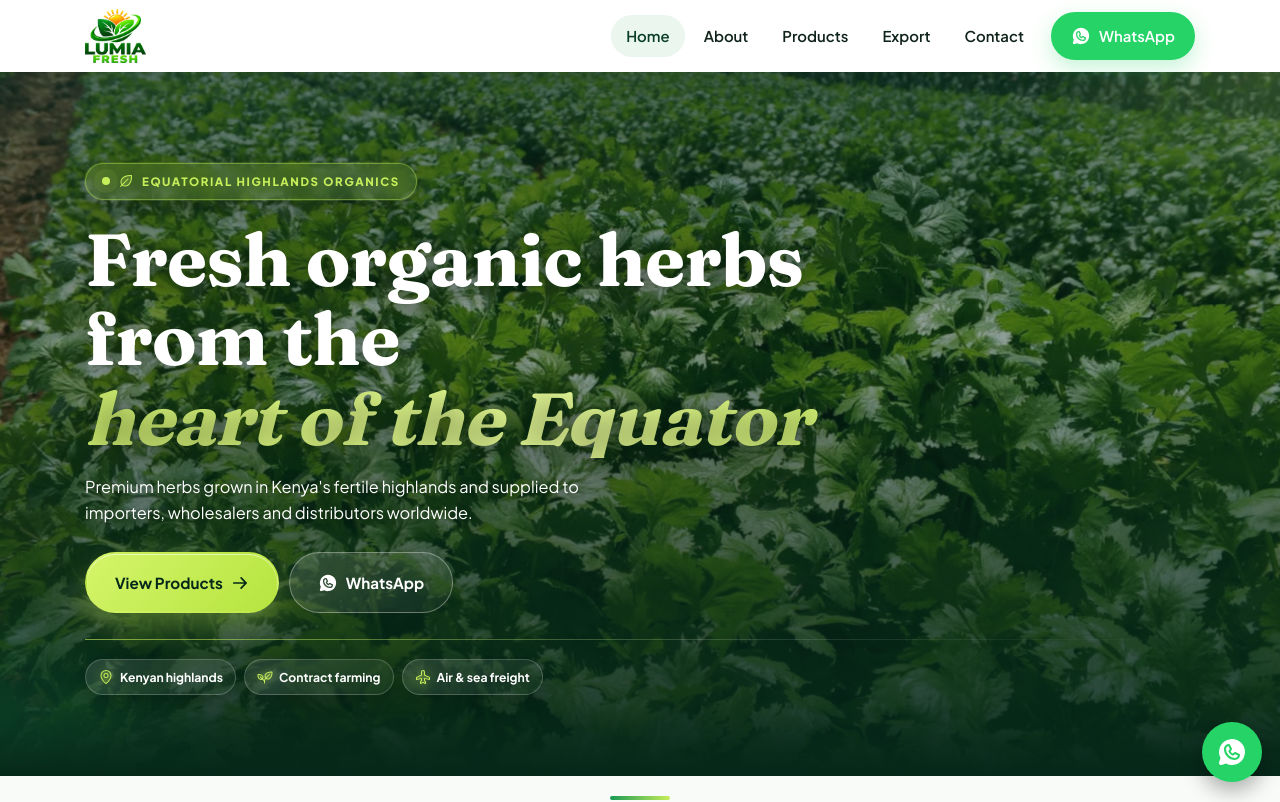
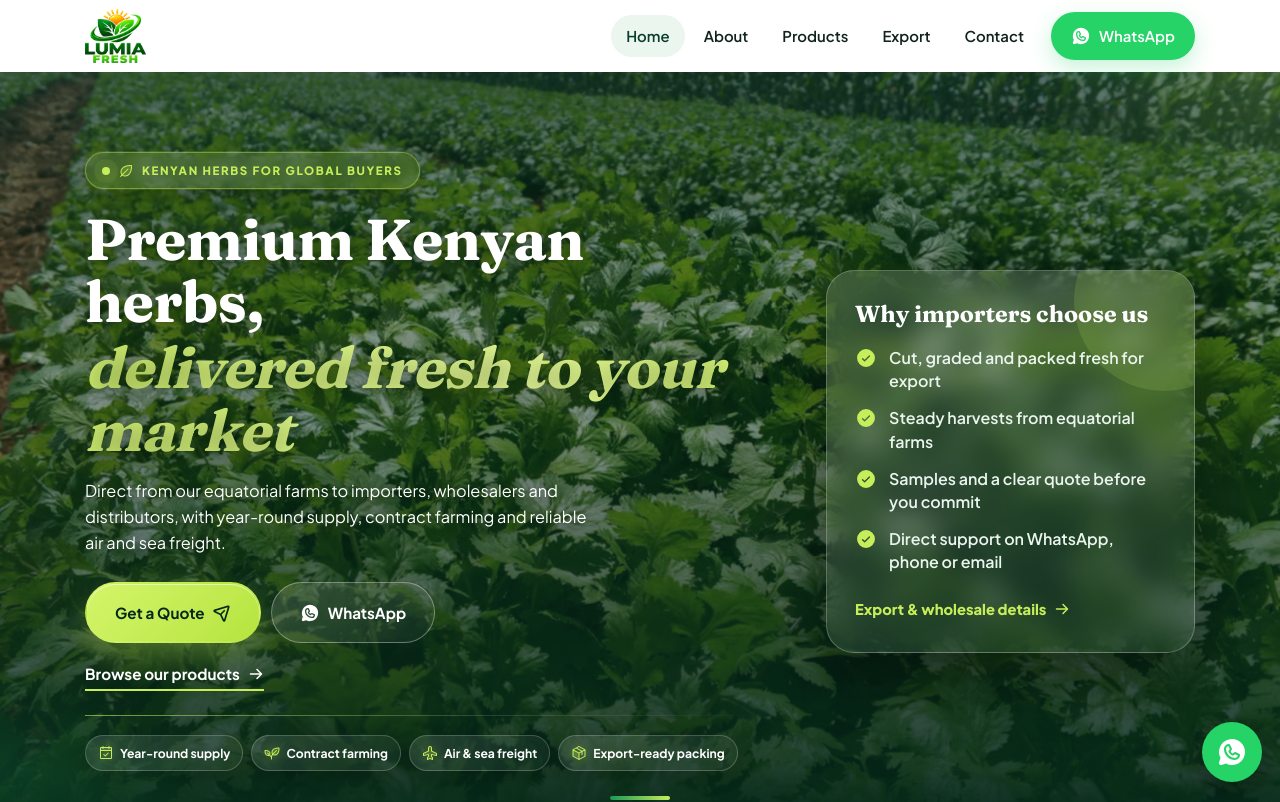
Before and after one commit to Muchyz/lumia-fresh, a React (Vite) app: page / in a window 1280 px wide. Shown: the top 802 px of the page. Built offline with nearby package versions, Linux system fonts and the light colour scheme.

Commit message:
market driven hero

```diff
--- a/src/index.css
+++ b/src/index.css
@@ -728,3 +728,29 @@ a.ctcard:hover{transform:translateY(-3px);box-shadow:0 18px 36px #0b3d2a26}
  .hh .wrap>*{opacity:1;transform:none;animation:none}
 }
 @media(min-width:700px){.hh h1{font-size:clamp(3rem,6vw,4.6rem)}}
+/* ---- Home hero: buyer-focused layout ---- */
+.hh .wrap>*{opacity:1;transform:none;animation:none}
+.hhmain>*{opacity:0;transform:translateY(18px);animation:hhin .7s cubic-bezier(.2,.8,.2,1) forwards}
+.hhmain>:nth-child(1){animation-delay:.05s}
+.hhmain>:nth-child(2){animation-delay:.18s}
+.hhmain>:nth-child(3){animation-delay:.32s}
+.hhmain>:nth-child(4){animation-delay:.46s}
+.hhmain>:nth-child(5){animation-delay:.54s}
+.hhmain>:nth-child(6){animation-delay:.64s}
+@media(prefers-reduced-motion:reduce){.hhmain>*{opacity:1;transform:none;animation:none}}
+.hh h1{font-size:clamp(2rem,8.4vw,3.6rem)}
+.hh h1 em{display:block;margin-top:4px}
+.hhlink{display:inline-flex;align-items:center;gap:8px;margin-top:18px;color:#fff;font-weight:700;font-size:.95rem;border-bottom:2px solid var(--lime);padding-bottom:3px;transition:gap .25s}
+.hhlink:hover{gap:12px;color:var(--lime)}
+.hhchips{margin-top:24px}
+.hhcard{display:none}
+@media(min-width:900px){
+ .hhgrid{display:grid;grid-template-columns:minmax(0,1.3fr) minmax(0,.7fr);gap:56px;align-items:center}
+ .hhcard{display:block;background:linear-gradient(150deg,#ffffff26,#ffffff0a);border:1px solid #ffffff3d;backdrop-filter:blur(14px);-webkit-backdrop-filter:blur(14px);border-radius:28px;padding:30px 28px;box-shadow:0 24px 60px #0006;position:relative;overflow:hidden}
+ .hhcard:before{content:"";position:absolute;right:-60px;top:-60px;width:180px;height:180px;border-radius:50%;background:#c6ee5a24}
+ .hhcard h3{position:relative;color:#fff;font-family:'Fraunces',serif;font-size:1.45rem;margin-bottom:18px}
+ .hhcard ul{position:relative;list-style:none;display:grid;gap:14px;margin:0 0 22px;padding:0}
+ .hhcard li{display:flex;gap:12px;align-items:flex-start;font-weight:600;line-height:1.45;color:#eaf5ee}
+ .hhcard li svg{flex:none;color:var(--lime);margin-top:1px}
+ .hhcardlink{position:relative;display:inline-flex;align-items:center;gap:8px;color:var(--lime);font-weight:800;font-size:.92rem}
+}
--- a/src/pages.jsx
+++ b/src/pages.jsx
@@ -60,17 +60,33 @@ export function Home() {
       <section className="hh">
         <div className="hhbg" />
         <div className="wrap">
-          <span className="hhbadge"><i className="hhdot" /><Leaf size={16} weight="duotone" /> Equatorial Highlands Organics</span>
-          <h1>Fresh organic herbs from the <em>heart of the Equator</em></h1>
-          <p>Premium herbs grown in Kenya's fertile highlands and supplied to importers, wholesalers and distributors worldwide.</p>
+          <div className="hhgrid">
+            <div className="hhmain">
+              <span className="hhbadge"><i className="hhdot" /><Leaf size={16} weight="duotone" /> Kenyan herbs for global buyers</span>
+              <h1>Premium Kenyan herbs, <em>delivered fresh to your market</em></h1>
+              <p>Direct from our equatorial farms to importers, wholesalers and distributors, with year-round supply, contract farming and reliable air and sea freight.</p>
               <div className="hhbtns">
-            <Link to="/products" className="btn btn-lime">View Products <ArrowRight size={18} weight="bold" /></Link>
+                <Link to="/contact" className="btn btn-lime">Get a Quote <PaperPlaneTilt size={18} weight="bold" /></Link>
                 <a href={wa('Hello LUMIA FRESH, I would like a quote.')} target="_blank" rel="noreferrer" className="btn btn-glass"><WhatsappLogo size={20} weight="fill" /> WhatsApp</a>
               </div>
+              <Link to="/products" className="hhlink">Browse our products <ArrowRight size={16} weight="bold" /></Link>
               <div className="hhchips">
-            <span><MapPin size={16} weight="duotone" /> Kenyan highlands</span>
+                <span><CalendarCheck size={16} weight="duotone" /> Year-round supply</span>
                 <span><Plant size={16} weight="duotone" /> Contract farming</span>
                 <span><Airplane size={16} weight="duotone" /> Air &amp; sea freight</span>
+                <span><Package size={16} weight="duotone" /> Export-ready packing</span>
+              </div>
+            </div>
+            <aside className="hhcard">
+              <h3>Why importers choose us</h3>
+              <ul>
+                <li><CheckCircle size={22} weight="fill" /> Cut, graded and packed fresh for export</li>
+                <li><CheckCircle size={22} weight="fill" /> Steady harvests from equatorial farms</li>
+                <li><CheckCircle size={22} weight="fill" /> Samples and a clear quote before you commit</li>
+                <li><CheckCircle size={22} weight="fill" /> Direct support on WhatsApp, phone or email</li>
+              </ul>
+              <Link to="/export" className="hhcardlink">Export &amp; wholesale details <ArrowRight size={16} weight="bold" /></Link>
+            </aside>
           </div>
         </div>
       </section>
```
Lines whose indentation alone changed are shown as unchanged.
